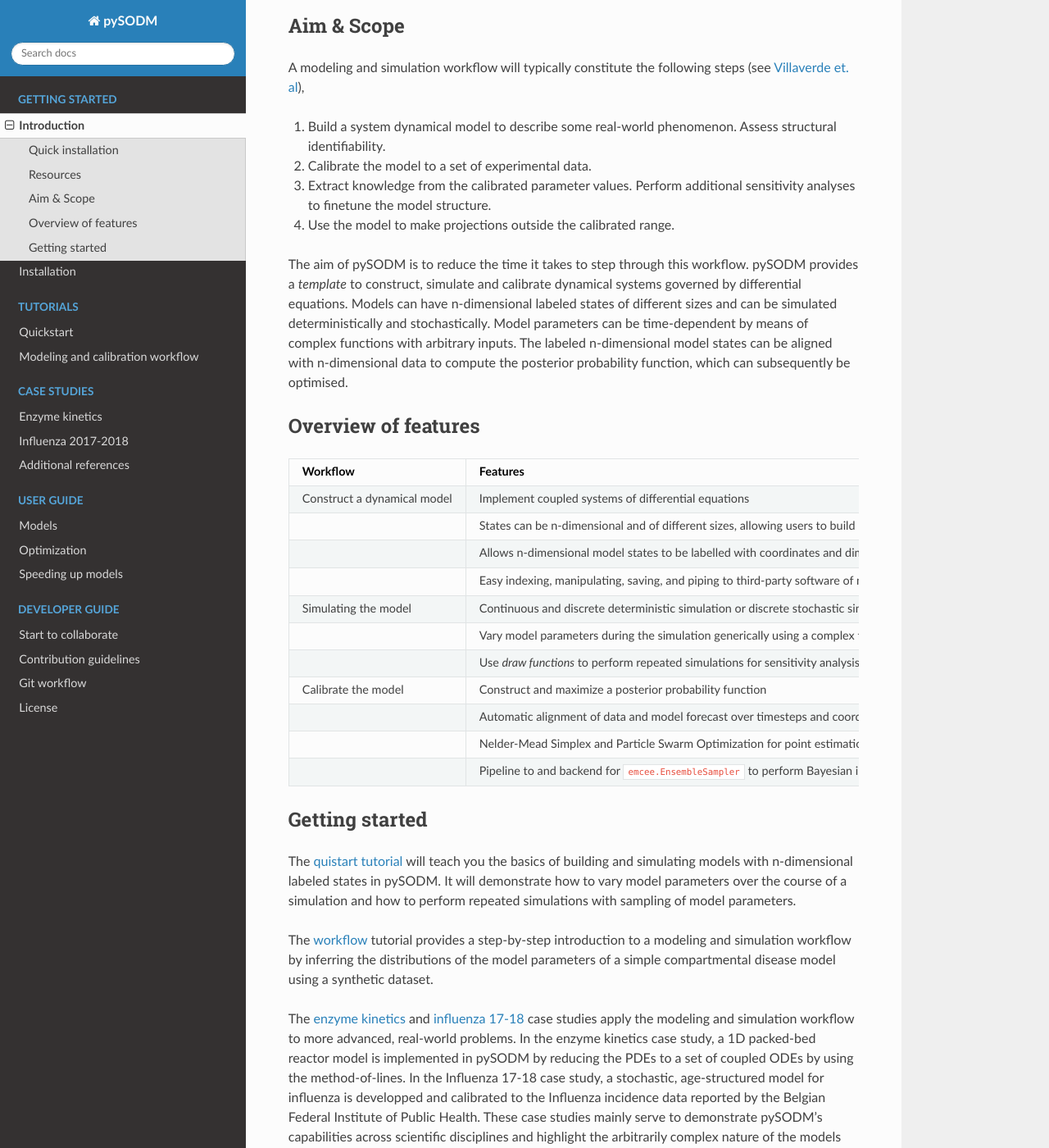
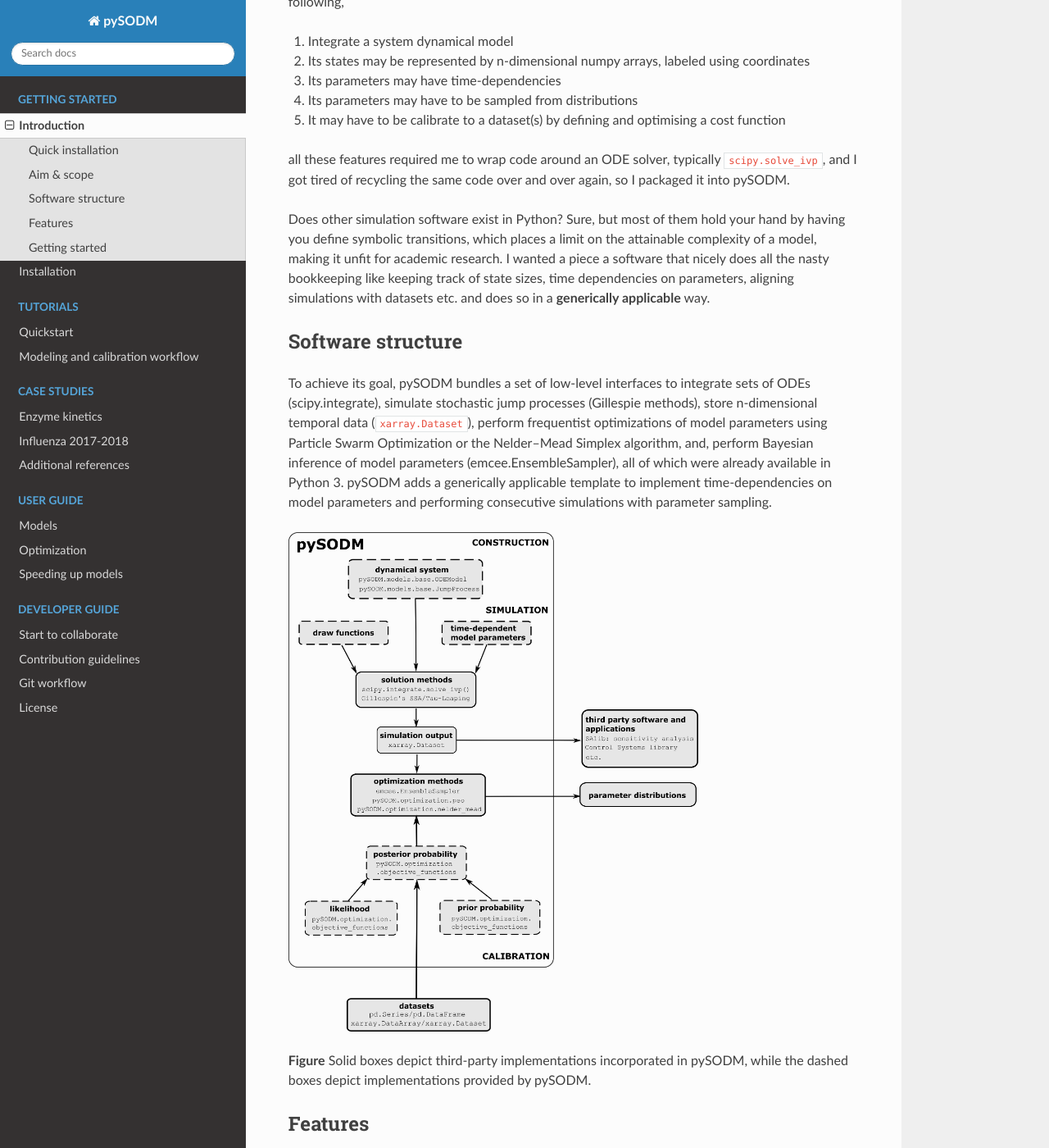
Before and after one commit to twallema/pySODM, a Sphinx documentation site: the page built from docs/introduction.md, in a window 1280 px wide and 1400 px high, scrolled down 516 px. Shown: the whole window at 82% size. Built offline with Sphinx 7.4.7 and the Read the Docs theme 2.0.0, drawn with Linux system fonts in a browser that asks for light colours; some of the changed text lies outside the part shown.

Commit message:
Make documentation intro and readme more succinct (#78)

````diff
--- a/docs/introduction.md
+++ b/docs/introduction.md
@@ -2,53 +2,58 @@
 
 *Simulating and Optimising Dynamical Models in Python 3*
 
+Resources: [documentation](https://twallema.github.io/pySODM), [peer-reviewed paper](https://www.sciencedirect.com/science/article/pii/S1877750323002089), [pyPI](https://pypi.org/project/pySODM/)
+
 ![build](https://github.com/twallema/pySODM/actions/workflows/tests.yml/badge.svg) ![docs](https://github.com/twallema/pySODM/actions/workflows/deploy.yml/badge.svg)
 
 ### Quick installation
+
 ```
 pip install pySODM
 ```
 
-### Resources
+### Aim & scope
 
-1. [Documentation website](https://twallema.github.io/pySODM)
+All the simulation projects I've undertaken over the past six years required me to do most of the following,
+1. Integrate a system dynamical model
+2. Its states may be represented by n-dimensional numpy arrays, labeled using coordinates
+3. Its parameters may have time-dependencies
+4. Its parameters may have to be sampled from distributions
+5. It may have to be calibrate to a dataset(s) by defining and optimising a cost function
 
-2. [Manuscript](https://www.sciencedirect.com/science/article/pii/S1877750323002089)
+all these features required me to wrap code around an ODE solver, typically `scipy.solve_ivp`, and I got tired of recycling the same code over and over again, so I packaged it into pySODM.
 
-3. [pyPI](https://pypi.org/project/pySODM/)
+Does other simulation software exist in Python? Sure, but most of them hold your hand by having you define symbolic transitions, which places a limit on the attainable complexity of a model, making it unfit for academic research. I wanted a piece a software that nicely does all the nasty bookkeeping like keeping track of state sizes, time dependencies on parameters, aligning simulations with datasets etc. and does so in a **generically applicable** way.
 
-### Aim & Scope
+### Software structure
 
-A modeling and simulation workflow will typically constitute the following steps (see [Villaverde et. al](https://doi.org/10.1093/bib/bbab387)),
-1. Build a system dynamical model to describe some real-world phenomenon. Assess structural identifiability.
-2. Calibrate the model to a set of experimental data.
-3. Extract knowledge from the calibrated parameter values. Perform additional sensitivity analyses to finetune the model structure.
-4. Use the model to make projections outside the calibrated range.
+To achieve its goal, pySODM bundles a set of low-level interfaces to integrate sets of ODEs (scipy.integrate), simulate stochastic jump processes (Gillespie methods), store n-dimensional temporal data (`xarray.Dataset`), perform frequentist optimizations of model parameters using Particle Swarm Optimization or the Nelder–Mead Simplex algorithm, and, perform Bayesian inference of model parameters (emcee.EnsembleSampler), all of which were already available in Python 3. pySODM adds a generically applicable template to implement time-dependencies on model parameters and performing consecutive simulations with parameter sampling.
 
-The aim of pySODM is to reduce the time it takes to step through this workflow. pySODM provides a *template* to construct, simulate and calibrate dynamical systems governed by differential equations. Models can have n-dimensional labeled states of different sizes and can be simulated deterministically and stochastically. Model parameters can be time-dependent by means of complex functions
-with arbitrary inputs. The labeled n-dimensional model states can be aligned with n-dimensional
-data to compute the posterior probability function, which can subsequently be optimised.
+<img src="_static/figs/flowchart.png" alt="Flowchart of pySODM" width="500">
 
-### Overview of features
+**Figure** Solid boxes depict third-party implementations incorporated in pySODM, while the dashed boxes depict implementations provided by pySODM.
+
+### Features
 
 | Workflow                     | Features                                                                                                                        |
 |------------------------------|---------------------------------------------------------------------------------------------------------------------------------|
-| Construct a dynamical model     | Implement coupled systems of differential equations            |
-|                                 | States can be n-dimensional and of different sizes, allowing users to build models with subprocesses                                       |
-|                                 | Allows n-dimensional model states to be labelled with coordinates and dimensions by using `xarray.Dataset}` to store simulation output |
-|                                 | Easy indexing, manipulating, saving, and piping to third-party software of model output by formatting simulation output as `xarray.Dataset` |
-| Simulating the model            | Continuous and discrete deterministic simulation or discrete stochastic simulation (Jump processes, Gillespie's Stochastic Simulation Algorithm or Tau-Leaping) |
-|                                 | Vary model parameters during the simulation generically using a complex function |
-|                                 | Use *draw functions* to perform repeated simulations for sensitivity analysis. With multiprocessing support |
+| Construct a dynamical model     | Implement systems of coupled differential equations            |
+|                                 | Labeled n-dimensional model states, states can have different sizes                                     |
+|                                 | Leverages `xarray.Dataset` to store labeled n-dimensional simulation output |
+| Simulating the model            | Deterministic (ODE) or stochastic simulation (Jump process) |
+|                                 | *Time-dependent model parameter functions* to vary parameters during the course of a simulation |
+|                                 | *Draw functions* to vary model parameters during consecutive simulations. |
 | Calibrate the model             | Construct and maximize a posterior probability function  |
-|                                 | Automatic alignment of data and model forecast over timesteps and coordinates  |
-|                                 | Nelder-Mead Simplex and Particle Swarm Optimization for point estimation of model parameters |
-|                                 | Pipeline to and backend for `emcee.EnsembleSampler` to perform Bayesian inference of model parameters                           |
+|                                 | Automatically aligns data and model forecast  |
+|                                 | Nelder-Mead Simplex and Particle Swarm Optimization |
+|                                 | Bayesian inference with `emcee.EnsembleSampler`                  |
 
 ### Getting started
 
-The [quistart tutorial](quickstart.md) will teach you the basics of building and simulating models with n-dimensional labeled states in pySODM. It will demonstrate how to vary model parameters over the course of a simulation and how to perform repeated simulations with sampling of model parameters.
+- Detailed [installation instructions](installation.md).
 
-The [workflow](worfklow.md) tutorial provides a step-by-step introduction to a modeling and simulation workflow by inferring the distributions of the model parameters of a simple compartmental disease model using a synthetic dataset.
+- The [quistart tutorial](quickstart.md) teaches the basics of building and simulating models with n-dimensional labeled states in pySODM. It demonstrates the use of *time-dependent parameter functions* (TDPFs) to vary model parameters over the course of a simulation and *draw functions* to vary model parameters during consecutive simulations.
 
-The [enzyme kinetics](enzyme_kinetics.md) and [influenza 17-18](influenza_1718.md) case studies apply the modeling and simulation workflow to more advanced, real-world problems. In the enzyme kinetics case study, a 1D packed-bed reactor model is implemented in pySODM by reducing the PDEs to a set of coupled ODEs by using the method-of-lines. In the Influenza 17-18 case study, a stochastic, age-structured model for influenza is developped and calibrated to the Influenza incidence data reported by the Belgian Federal Institute of Public Health. These case studies mainly serve to demonstrate pySODM's capabilities across scientific disciplines and highlight the arbitrarily complex nature of the models that can be built with pySODM. For an academic description of pySODM and on the Enzyme Kinetics and Influenza 17-18 case studies, checkout our [manuscript](https://arxiv.org/abs/2301.10664).
+- The [workflow](worfklow.md) tutorial provides a step-by-step introduction to building a mathematical model and calibrating its parameters to a dataset. An SIR disease model is built and the basic reproduction number during an outbreak is determined by calibrating the model to the outbreak data.
+
+- The [enzyme kinetics](enzyme_kinetics.md) and [influenza 17-18](influenza_1718.md) case studies apply the [workflow](workflow.md) to more advanced, real-world problems. In the enzyme kinetics case study, a 1D packed-bed reactor model is implemented in pySODM by reducing the PDEs to a set of coupled ODEs by using the method-of-lines. In the Influenza 17-18 case study, a stochastic, age-structured model for influenza is developped and calibrated to the Influenza incidence data reported by the Belgian Federal Institute of Public Health. These case studies mainly serve to demonstrate pySODM's capabilities across scientific disciplines and highlight the arbitrarily complex nature of the models that can be built with pySODM. For an academic exposee of pySODM, the Enzyme Kinetics and Influenza 17-18 case studies, checkout our [peer-reviewed paper](https://www.sciencedirect.com/science/article/pii/S1877750323002089).
--- a/docs/quickstart.md
+++ b/docs/quickstart.md
@@ -2,7 +2,7 @@
 
 ## Set up a dimensionless ODE model
 
-Load pySODM's [`ODE` class](models.md) and define your model. As an example, we'll set up a simple Susceptible-Infectious-Removed (SIR) disease model, schematically represented as follows,
+To set up a simple Susceptible-Infectious-Removed (SIR) disease model, schematically represented as follows,
 
 <img src="./_static/figs/quickstart/quickstart_SIR_flowchart.png" width="500" />
 
@@ -15,6 +15,8 @@
 \frac{dR}{dt} &=& (1/\gamma)I.
 \end{eqnarray}
 ```
+
+Load pySODM's [`ODE`](models.md) class, and define a new class inheriting the `ODE` object to define your model. Minimally, you must provide: 1) A list containing the names of your model's states, 2) a list containing the names of your model's parameters, 3) an `integrate` function integrating your model's states. To learn more about the `ODE` class' formatting, check out the [`ODE`](models.md) class description.
 
 ```python
 # Import the ODE class
@@ -45,7 +47,7 @@
 model = SIR(states={'S': 1000, 'I': 1}, parameters={'beta': 0.35, 'gamma': 5})
 ```
 
-Simulate the model using the `sim()` method. The solver method and tolerance of `scipy.solve_ivp()`, as well as the timesteps included in the output can be tailored. pySODM supports the use of `datetime` types as timesteps.
+Simulate the model using its `sim()` method. pySODM supports the use of `datetime` types as timesteps.
 
 ```python
 # Timesteps
@@ -63,12 +65,9 @@
 ```python
 # Use a discrete timestepper with step size 1
 out = model.sim(121, tau=1)
-
-# Is equivalent to (`tau` overwrites `method`!):
-out = model.sim(121, method='RK45', rtol='1e-4', tau=1)
 ```
 
-Results are sent to an `xarray.Dataset`, for more information on indexing and selecting data using `xarray`, [see](https://docs.xarray.dev/en/stable/user-guide/indexing.html).
+Simulations are sent to an `xarray.Dataset`, for more information on indexing and selecting data using `xarray`, [see](https://docs.xarray.dev/en/stable/user-guide/indexing.html).
 ```bash
 <xarray.Dataset>
 Dimensions:  (time: 122)
@@ -81,11 +80,12 @@
 ```
 
 The simulation above results in the following trajectories for the number of susceptibles, infected and recovered individuals.
+
 ![SIR_time](/_static/figs/quickstart/quickstart_SIR.png)
 
 ## Set up an ODE model with a labeled dimension
 
-To transform all our SIR model's states in 1D vectors, referred to as a *dimension* throughout the documentation, add the `dimensions` keyword to the model declaration. Here, we add a dimension representing the age groups individuals belong to.
+To transform all our SIR model's states in 1D vectors, referred to as a *dimension* throughout the documentation, add the `dimensions` keyword to the model declaration. In the example below, we add a dimension representing the age groups individuals belong to. This turns all model states in the `integrate` function into 1D vectors.
 
 ```python
 # Import the ODE class
@@ -95,7 +95,7 @@
 class stratified_SIR(ODE):
 
     states = ['S','I','R']
-    parameters = ['beta', 'gamma]
+    parameters = ['beta', 'gamma']
     dimensions = ['age_groups']
 
     @staticmethod
@@ -138,6 +138,8 @@
 pySODM allows model states to have different coordinates and thus different sizes. As an example (without mathematical details), consider an extension of the SIR model for vector borne disease: the SIR-SI model. In the example, the S, I and R states represent the humans, and we use the `dimensions_per_state` variable to declare the humans are distributed in four age groups. The S_v and I_v states represent the vectors and infected vectors are able to transmit a disease to the humans. In turn, infected humans can pass the disease back to the vector (see flowchart). Because in some contexts having age groups for our vectors is not relevant (f.i. mosquitos), we thus assign no dimensions to the S_v and I_v states.
 
 <img src="./_static/figs/quickstart/quickstart_SIR_SI_flowchart.png" width="700" />
+
+In the example below, the states S, I and R will be 1D vectors in the `integrate` function, while the states S_v and I_v will be scalars.
 
 ```python
 class ODE_SIR_SI(ODE):
@@ -182,7 +184,7 @@
 print(out)
 ```
 
-results in the following `xarray.Dataset`. Here it can be seen that the S, I and R state have `age_group` and `time` as dimensions and their shape is thus `(4,)`, while S_v and I_v only have `time` as dimension and their shape is thus `(1,)`.
+results in the following `xarray.Dataset`,
 
 ```bash
 <xarray.Dataset>
@@ -197,10 +199,11 @@
     S_v        (time) float64 1e+06 1e+06 1e+06 ... 8.635e+05 8.562e+05
     I_v        (time) float64 2.0 1.798 1.725 ... 1.292e+05 1.365e+05 1.438e+05
 ```
+Here, S, I and R state have `age_group` and `time` as dimensions and their shape is thus `(4,)`, while S_v and I_v only have `time` as dimension and their shape is thus `(1,)`.
 
 ## Set up a dimensionless stochastic jump process Model
 
-To stochastically simulate the simple SIR model, the `JumpProcess` class is loaded and two functions `compute_rates` and `apply_transitionings` must be defined. For a detailed mathematical description of implenting models using Gillespie's tau-leaping method (example of a jump proces), we refer to the [manuscript](https://arxiv.org/abs/2301.10664). The rates dictionary defined in `compute_rates` contains the rates of the possible transitionings in the system. These are contained in a list because a state may have multiple possible transitionings. Further, the transitioning for state `I` is a float and this should be a `numpy.float`. I'm still figuring out if I want to introduce the overhead to check and correct this behavior (likely not).
+To stochastically simulate the simple SIR model, pySODM's `JumpProcess` class is loaded and two functions, `compute_rates` and `apply_transitionings`, must be defined instead of one. For a detailed mathematical description of implenting models using Gillespie's tau-leaping method (example of a jump proces), we refer to the [peer-reviewed paper](https://www.sciencedirect.com/science/article/pii/S1877750323002089). The rates dictionary defined in `compute_rates` contains the rates of the possible transitionings in the system. These are contained within a list so that a state may have multiple transitionings. To learn more about the `JumpProcess` class' formatting, check out the [`JumpProcess`](models.md) class description.
 
 ```python
 # Import the ODE class
@@ -293,7 +296,7 @@
 
 ```python
 def vary_my_parameter(t, states, param, an_additional_parameter):
-    """A function to vary a model parameter during a simulation"""
+    """A function to implement a time-dependency on a parameter"""
 
     # Do any computation
     param = ...
````
Also changed, not shown: other parts of docs/quickstart.md (+3 -3 lines), README.md (+26 -28 lines), docs/_static/figs/flowchart.png (added), docs/_static/figs/flowchart.svg (added), 1 other file.
